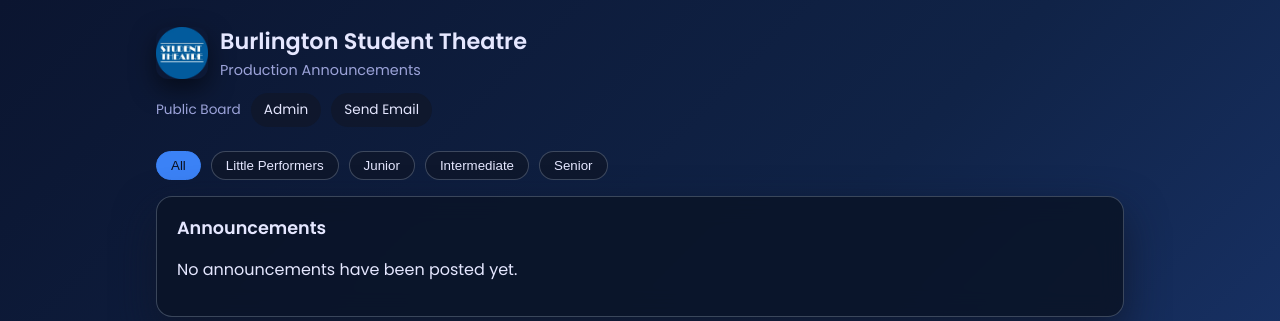
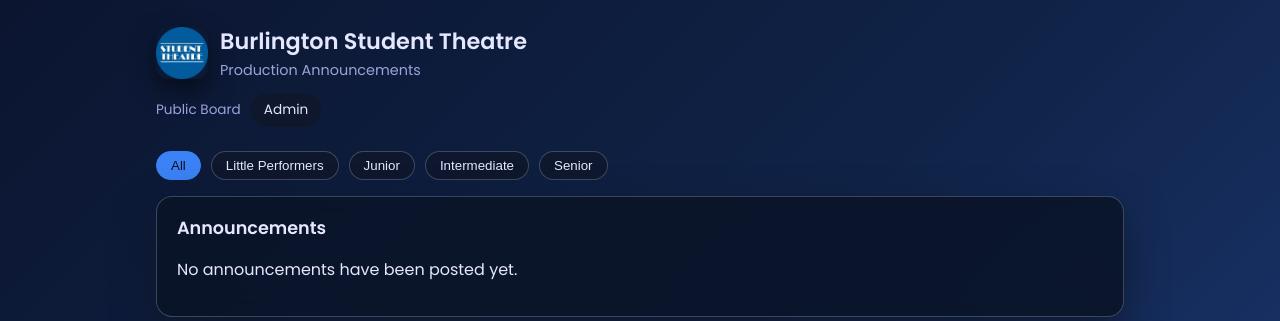
Before and after one commit to pylon5191-code/bstannouncements, a Flask app: page /announcements in a window 1280 px wide. Shown: the top 321 px of the page. Run offline with Flask 3, Linux system fonts and the light colour scheme; data that the repository does not hold is empty.

Commit message:
Update announcements.html

```diff
--- a/templates/announcements/announcements.html
+++ b/templates/announcements/announcements.html
@@ -26,7 +26,6 @@
         <nav class="nav">
             <span class="nav-label">Public Board</span>
             <a href="{{ url_for('admin') }}">Admin</a>
-            <a href="{{ url_for('send_announcement_email') }}">Send Email</a>
         </nav>
     </header>
 
```
